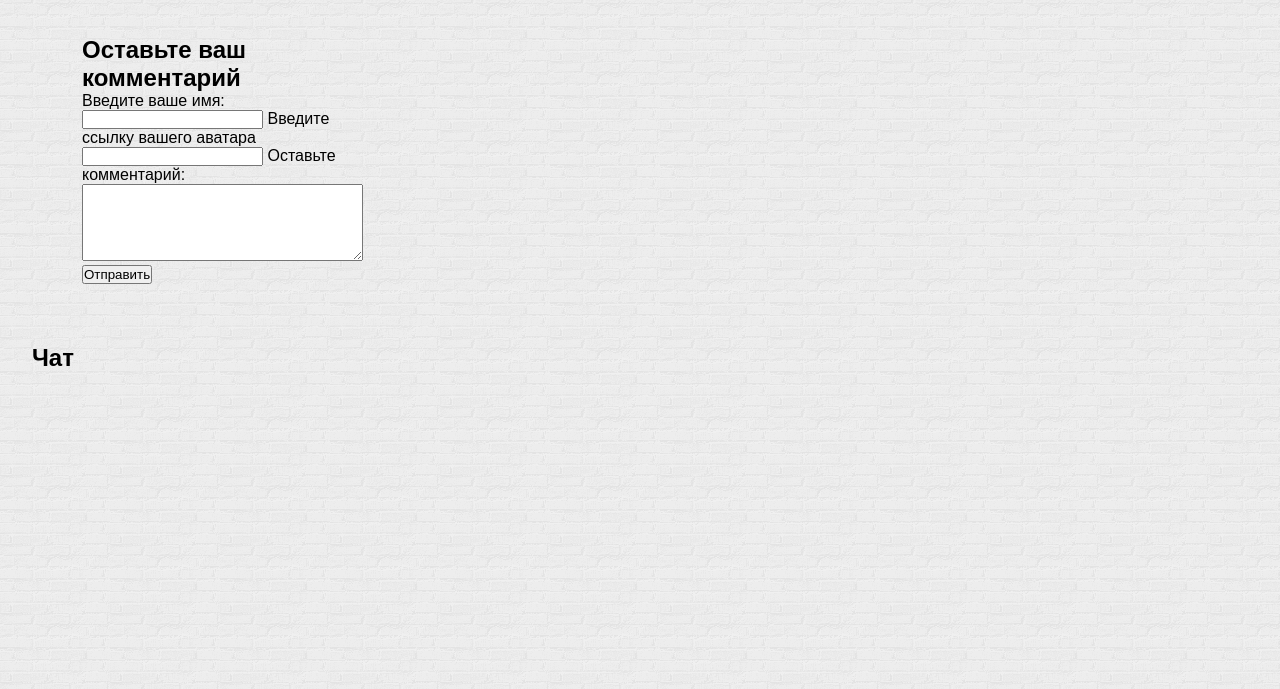
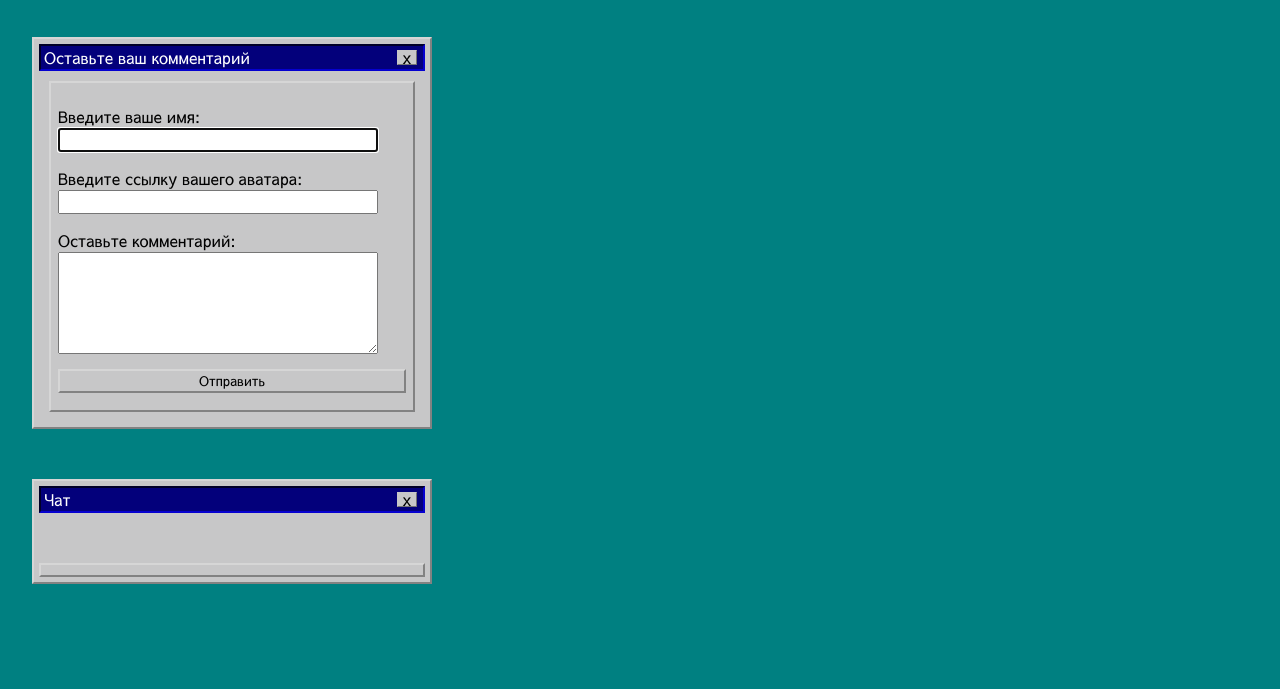
Before and after one commit to Xeni-ya/week13-comment-service, a plain HTML site: page index.html in a window 1280 px wide. Shown: the part 111-800 px from the top of the page. Drawn offline with nearby package versions, Linux system fonts and the light colour scheme; files that its build step writes are made by us from their sources.

Commit message:
feat: applied styles to the markup

```diff
--- /dev/null
+++ b/assets/sass/_fonts.scss
@@ -0,0 +1,6 @@
+@font-face {
+  font-family: "DotGothic16", sans-serif;
+  src: url(../fonts/w95font.woff2) format("woff2");
+  font-weight: 400;
+  font-style: normal;
+}
--- a/assets/sass/_mixin.scss
+++ b/assets/sass/_mixin.scss
@@ -0,0 +1,19 @@
+// @include
+
+@mixin border-grey {
+  border-width: 2px;
+  border-style: outset;
+  border-color: $grey;
+}
+
+@mixin border-dark-blue {
+  border-width: 2px;
+  border-style: inset;
+  border-color: $dark-blue;
+}
+
+@mixin border-light-grey {
+  border-width: 2px;
+  border-style: outset;
+  border-color: $light-grey;
+}
--- a/assets/sass/_templates.scss
+++ b/assets/sass/_templates.scss
@@ -2,13 +2,15 @@
   margin: 0;
   padding: 0;
   box-sizing: border-box;
+
+    font-family: "Sawarabi Gothic", sans-serif;
+    font-weight: 400;
+    font-style: normal;
+
 }
 
 body {
-  background-image: url(../img/background65.png);
-
-  font-family: "Poiret One", sans-serif;
-  font-style: normal;
+  background-color: $background;
 }
 
 //Шаблон для ограничения контента, добавлять к стилям командой @extend %container;
--- a/assets/sass/_variables.scss
+++ b/assets/sass/_variables.scss
@@ -0,0 +1,5 @@
+$background: #008081;
+$dark-blue: #03007b;
+$grey: #c7c7c8;
+$light-grey: #d6d6d6;
+$wight: #ffffff;
--- a/assets/sass/components/_main.scss
+++ b/assets/sass/components/_main.scss
@@ -1,23 +1,68 @@
 .main {
   @extend %container;
 }
+
 .title {
-
+  display: flex;
+  justify-content: center;
+  margin-top: 50px;
 }
 
 .section-container {
-  display: grid;
-  grid-template-columns: 2;
+  background-color: $grey;
+  max-width: 400px;
+  width: 100%;
+  padding: 5px;
+  margin-top: 50px;
+  @include border-light-grey;
 }
-.form {
-  position: relative;
-  max-width: 400px;
-  padding: 60px 50px;
-  margin-top: 50px;
+
+.wrap {
+  background-color: $dark-blue;
+  display: flex;
+  justify-content: space-between;
+  align-items: center;
+  padding: 0px 3px;
+  @include border-dark-blue;
 }
 
 .subtitle {
+  color: $wight;
+  font-size: 1em;
 }
+
+.inner{
+  background-color: $grey;
+  margin: 3px;
+  height: 15px;
+  width: 20px;
+  display: flex;
+  align-items: center;
+  justify-content: center;
+  border-width: 1px;
+	border-style: outset;
+	border-color: $grey;
+}
+
+.form-inner {
+  background-color: $grey;
+  margin: 10px;
+  display: flex;
+  flex-direction: column;
+  padding: 7px;
+  @include border-light-grey;
+}
+
+label {
+  margin-top: 15px;
+}
+
+#username, #link, #comment {
+  width: 320px;
+}
+
 .submit {
-
+  margin: 15px 0px 10px 0px;
+  background-color: $grey;
+  @include border-light-grey;
 }
--- a/index.html
+++ b/index.html
@@ -3,28 +3,42 @@
 <head>
   <meta charset="UTF-8">
   <meta name="viewport" content="width=device-width, initial-scale=1.0">
+  <link rel="preconnect" href="https://fonts.googleapis.com">
+  <link rel="preconnect" href="https://fonts.gstatic.com" crossorigin>
+  <link href="https://fonts.googleapis.com/css2?family=Sawarabi+Gothic&display=swap" rel="stylesheet">
   <link rel="stylesheet" href="./assets/style/style.css">
   <title>Сервис комментариев со спам фильтром</title>
 </head>
 <body>
   <main class="main">
     <h1 class="title">Сервис комментариев со спам фильтром</h1>
+
     <section class="section-container">
-      <form method="post" autocomplete="on" class="form">
+      <div class="wrap">
         <h2 class="subtitle">Оставьте ваш комментарий</h2>
+        <div class="inner">x</div>
+      </div>
+
+      <form method="post" autocomplete="on" class="form-inner">
         <label for="username">Введите ваше имя:</label>
-        <input type="text">
-        <label for="link">Введите ссылку вашего аватара</label>
-        <input type="text">
+        <input type="text" id="username" name="username" autofocus required>
+
+        <label for="link">Введите ссылку вашего аватара:</label>
+        <input type="text" id="link" name="link" required>
+
         <label for="comment">Оставьте комментарий:</label>
-        <textarea id="story" name="story" rows="5" cols="33"></textarea>
+        <textarea id="comment" name="comment" rows="5" cols="33" required></textarea>
+
         <input type="submit" value="Отправить" class="submit">
       </form>
     </section>
 
     <section class="section-container">
-      <h2 class="subtitle">Чат</h2>
-      <div></div>
+      <div class="wrap">
+        <h2 class="subtitle">Чат</h2>
+        <div class="inner">x</div>
+      </div>
+      <div class="section-container "></div>
     </section>
   </main>
 </body>
```
Also changed, not shown: assets/fonts/w95font-bold.woff (added), assets/fonts/w95font-bold.woff2 (added), assets/fonts/w95font.woff (added), assets/fonts/w95font.woff2 (added).
